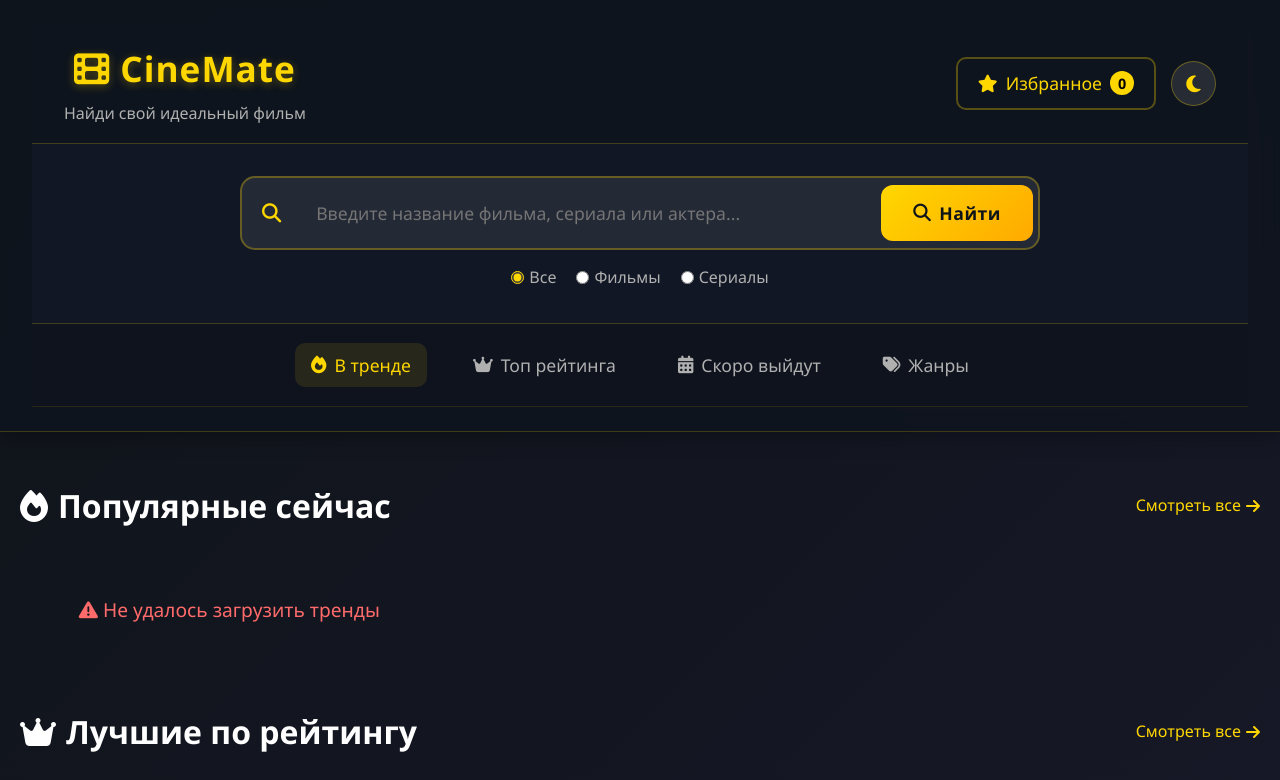
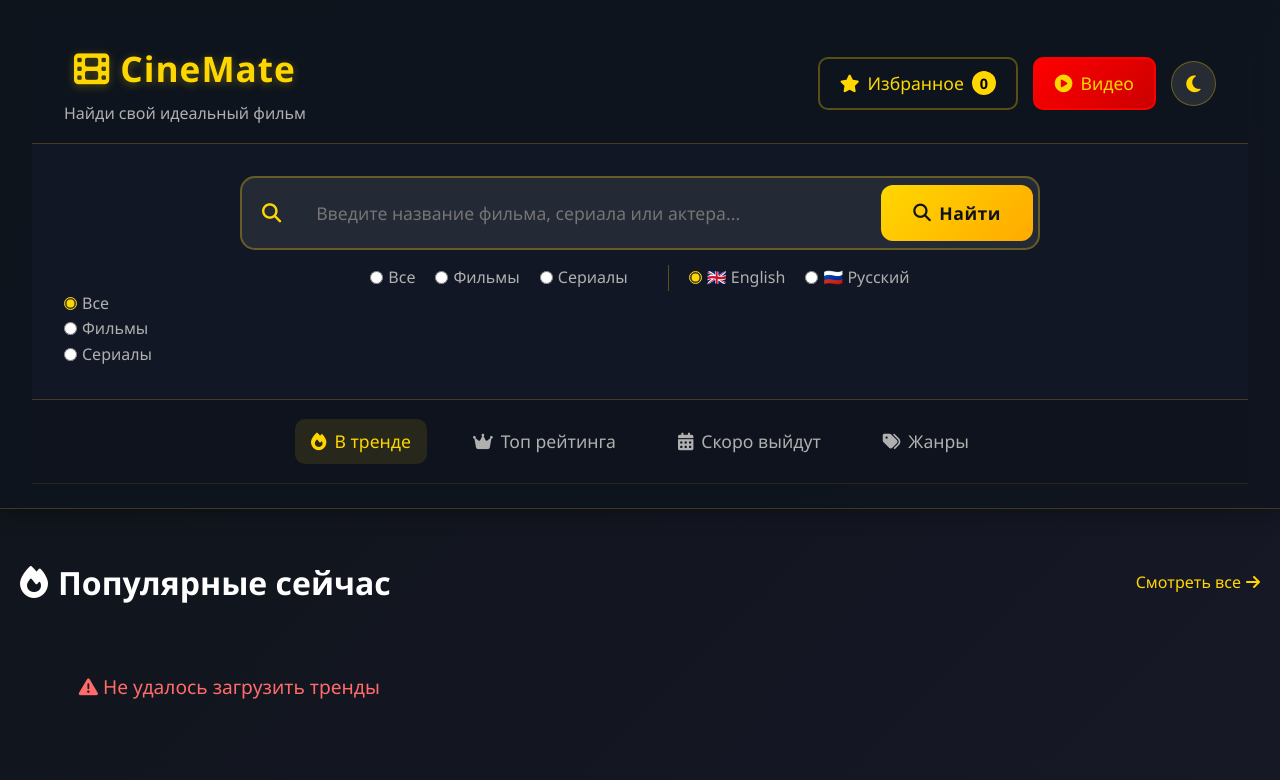
Before and after one commit to gomonov-roman/SWITy, a plain HTML site: page index.html in a window 1280 px wide. Shown: the top 780 px of the page. Drawn offline with Linux system fonts and the light colour scheme; no server answers.

Commit message:
Update index.html

```diff
--- a/index.html
+++ b/index.html
@@ -9,6 +9,7 @@
 </head>
 <body>
     <!-- Шапка -->
+
     <header>
         <div class="header-top">
             <div class="logo">
@@ -20,6 +21,11 @@
                     <i class="fas fa-star"></i> Избранное
                     <span id="fav-count" class="fav-count">0</span>
                 </a>
+                <!-- 👇 ДОБАВЬ ЭТУ КНОПКУ -->
+                <a href="video.html" class="favorites-link" style="background: linear-gradient(135deg, #ff0000, #cc0000); border-color: #ff0000;">
+                    <i class="fas fa-play-circle"></i> Видео
+                </a>
+                <!-- 👆 КНОПКА ДОБАВЛЕНА -->
                 <button id="theme-toggle" class="theme-btn" title="Сменить тему">
                     <i class="fas fa-moon"></i>
                 </button>
@@ -39,7 +45,32 @@
                         <i class="fas fa-search"></i> Найти
                     </button>
                 </div>
+
+
+
                 <div class="search-filters">
+                    <label class="filter-option">
+                        <input type="radio" name="type" value="" checked> Все
+                    </label>
+                    <label class="filter-option">
+                        <input type="radio" name="type" value="movie"> Фильмы
+                    </label>
+                    <label class="filter-option">
+                        <input type="radio" name="type" value="series"> Сериалы
+                    </label>
+
+                    <!-- 👇 ЭТОТ БЛОК ДОЛЖЕН БЫТЬ -->
+                    <label class="filter-option" style="margin-left: 20px; border-left: 1px solid rgba(255,215,0,0.3); padding-left: 20px;">
+                        <input type="radio" name="lang" value="en" checked> 🇬🇧 English
+                    </label>
+                    <label class="filter-option">
+                        <input type="radio" name="lang" value="ru"> 🇷🇺 Русский
+                    </label>
+                    <!-- 👆 ЭТОТ БЛОК ДОЛЖЕН БЫТЬ -->
+                </div>
+
+
+
                     <label class="filter-option">
                         <input type="radio" name="type" value="" checked> Все
                     </label>
```
